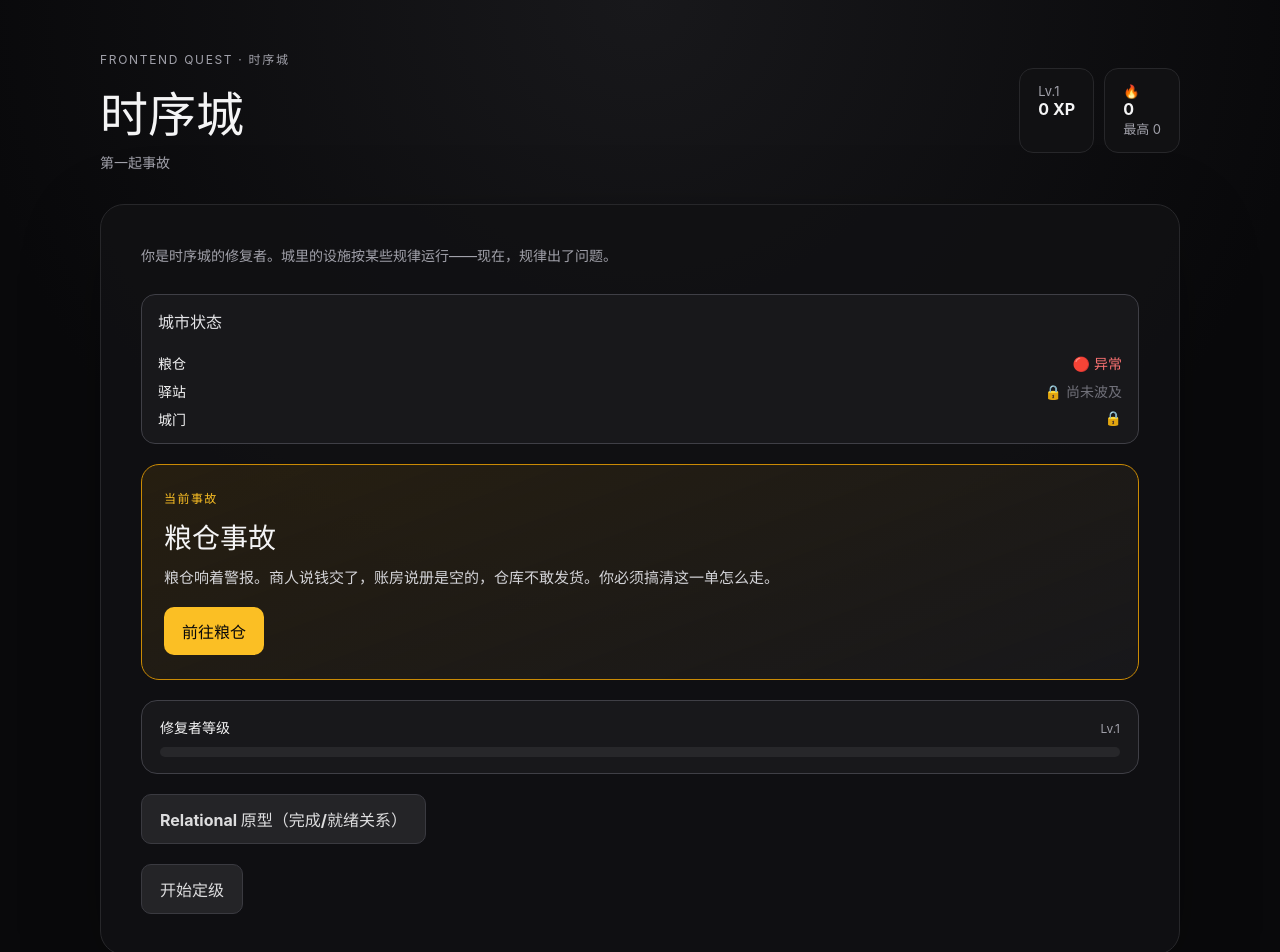
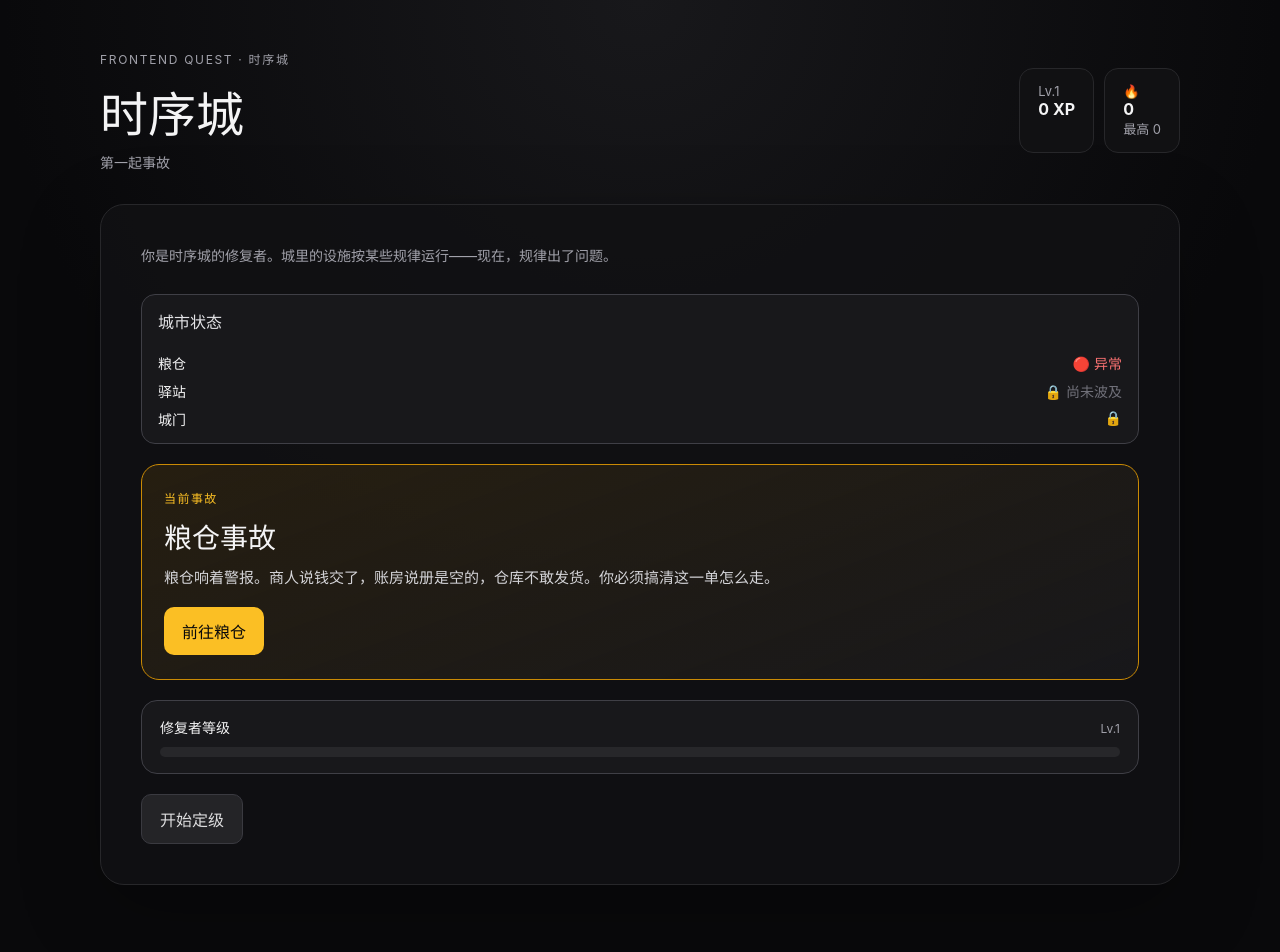
Before and after one commit to AsherHuangDong/frontend-quest, a React (Vite) app: page / in a window 1280 px wide. Shown: the top 952 px of the page. Built offline with nearby package versions, Linux system fonts and the light colour scheme.

Commit message:
chore(hub): hide abstract Relational entry from main path; granary is the onboarding

```diff
--- a/src/App.tsx
+++ b/src/App.tsx
@@ -14,11 +14,10 @@ import { buildHubStatusBanner } from './presentation/experience/returnCopy';
 import { FeedbackContainer } from './presentation/components/feedback/FeedbackContainer';
 import { GranaryScene } from './presentation/components/story/GranaryScene';
 import { granaryIncident } from './content/story/granaryIncident';
-import { RelationalLab } from './prototype/relational/RelationalLab';
 import './styles.css';
 import './styles-story.css';
 
-type Screen = 'hub' | 'calibrate' | 'quest' | 'story' | 'relational';
+type Screen = 'hub' | 'calibrate' | 'quest' | 'story';
 
 function ChallengeContent({
   challenge,
@@ -165,7 +164,7 @@ export default function App() {
             <h1>时序城</h1>
             <p className="volume-line">第一起事故</p>
           </div>
-          {screen !== 'story' && screen !== 'relational' && (
+          {screen !== 'story' && (
             <div className="player-stats">
               <div className="player-card">
                 <span>Lv.{level}</span>
@@ -257,12 +256,6 @@ export default function App() {
               </div>
             </div>
 
-            <div className="hub-actions secondary-actions">
-              <button className="hint-button" onClick={() => setScreen('relational')}>
-                Relational 原型（完成/就绪关系）
-              </button>
-            </div>
-
             {!adaptive.calibration && (
               <div className="hub-actions secondary-actions">
                 <button className="hint-button" onClick={startCalibration}>
@@ -292,10 +285,6 @@ export default function App() {
             onExit={() => setScreen('hub')}
             onComplete={() => setGranaryCleared(true)}
           />
-        )}
-
-        {screen === 'relational' && (
-          <RelationalLab onExit={() => setScreen('hub')} />
         )}
 
         {screen === 'calibrate' && (
```
